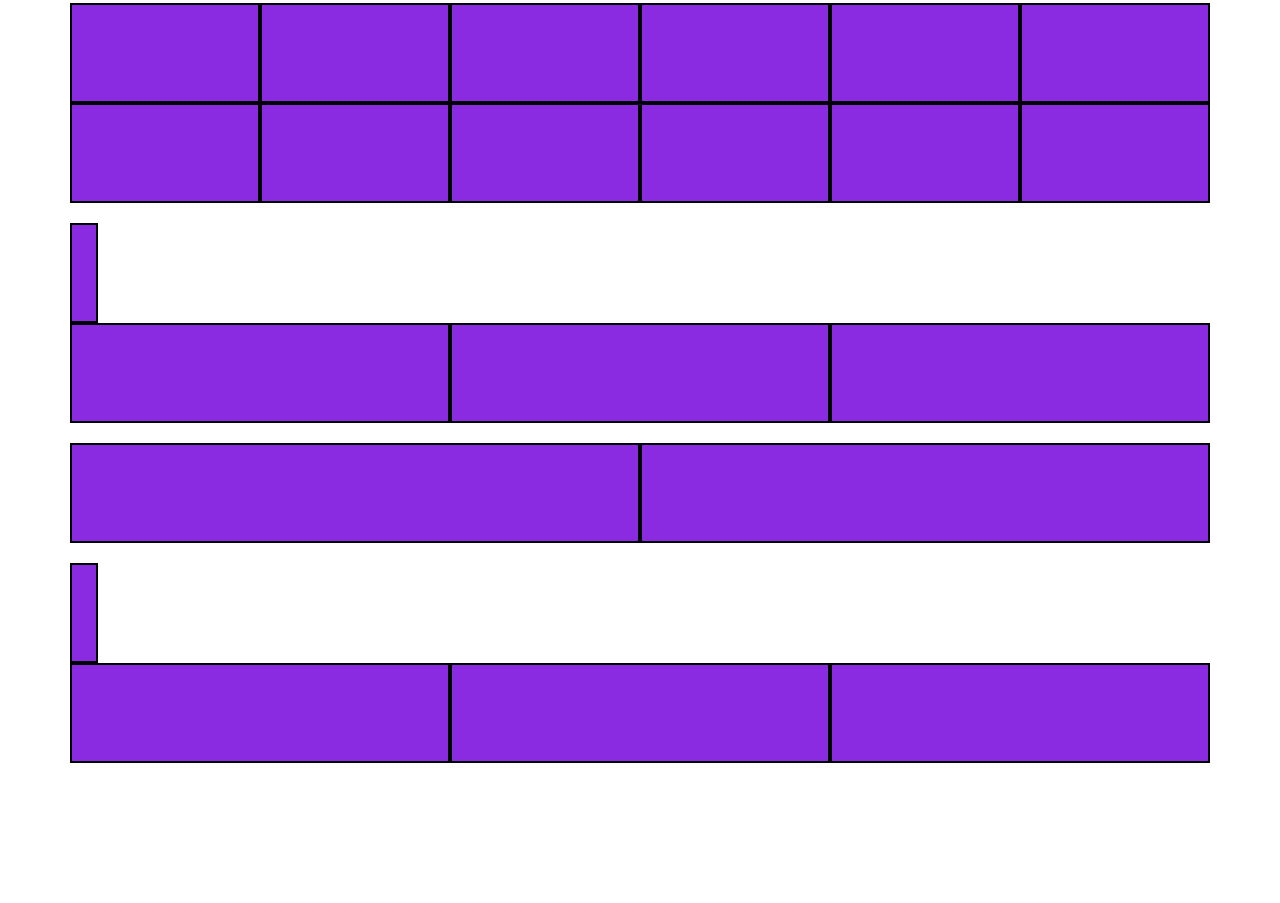
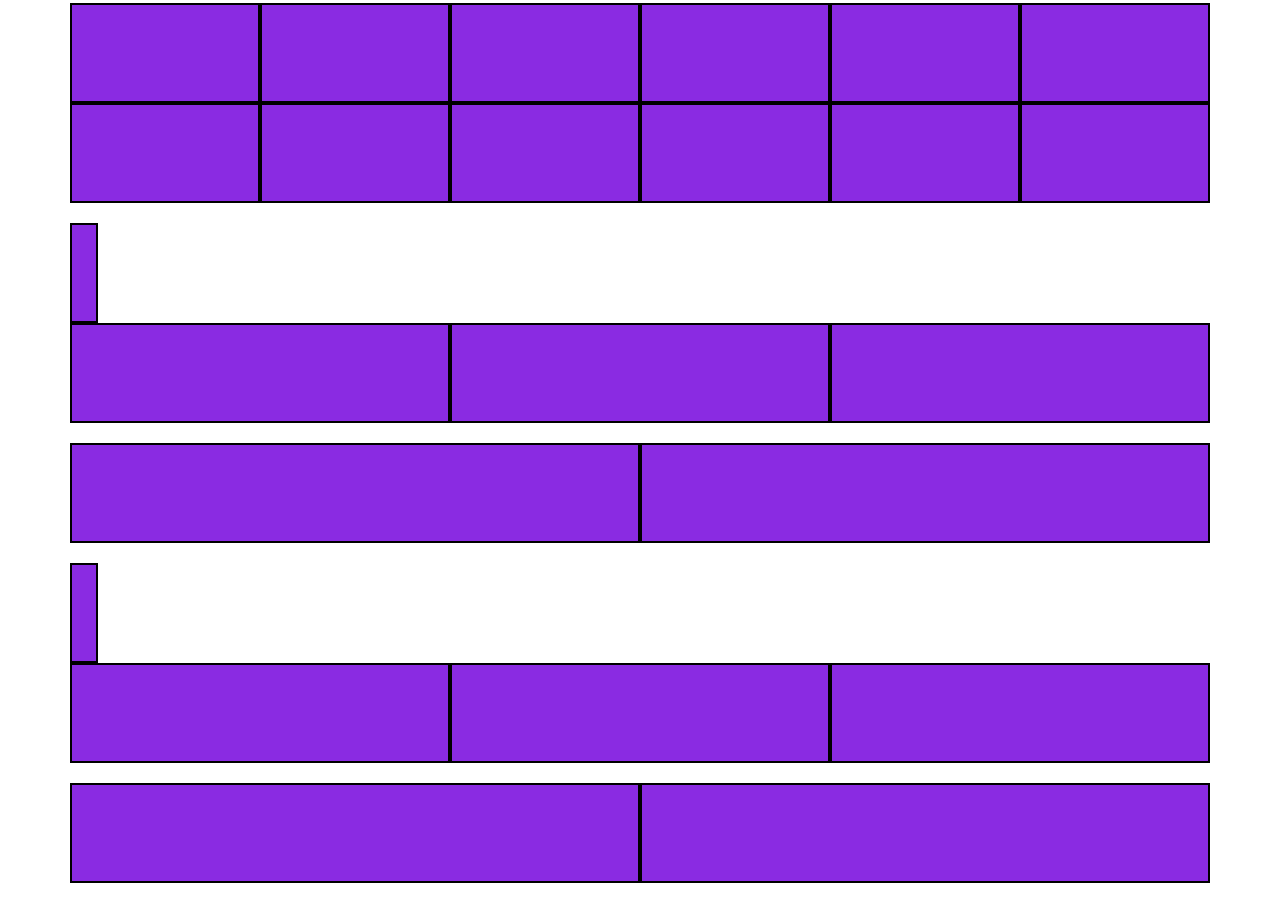
Before and after one commit to Cirino99/htmlcss-playstation, a plain HTML site: page index.html in a window 1280 px wide. Shown: the part 677-1580 px from the top of the page. Before the commit the page ends 1460 px from the top, so only its background shows below. Drawn offline with nearby package versions, Linux system fonts and the light colour scheme.

Commit message:
struttura section ps-now

```diff
--- a/index.html
+++ b/index.html
@@ -113,6 +113,15 @@
                 </div>
             </div>
         </section>
+        <!-- ps now -->
+        <section id="ps-now">
+            <div class="container">
+                <div class="row">
+                    <div class="col-12 col-md-6"></div>
+                    <div class="d-none d-sm-none d-md-block col-md-6"></div>
+                </div>
+            </div>
+        </section>
     </main>
     <footer>
 
```
